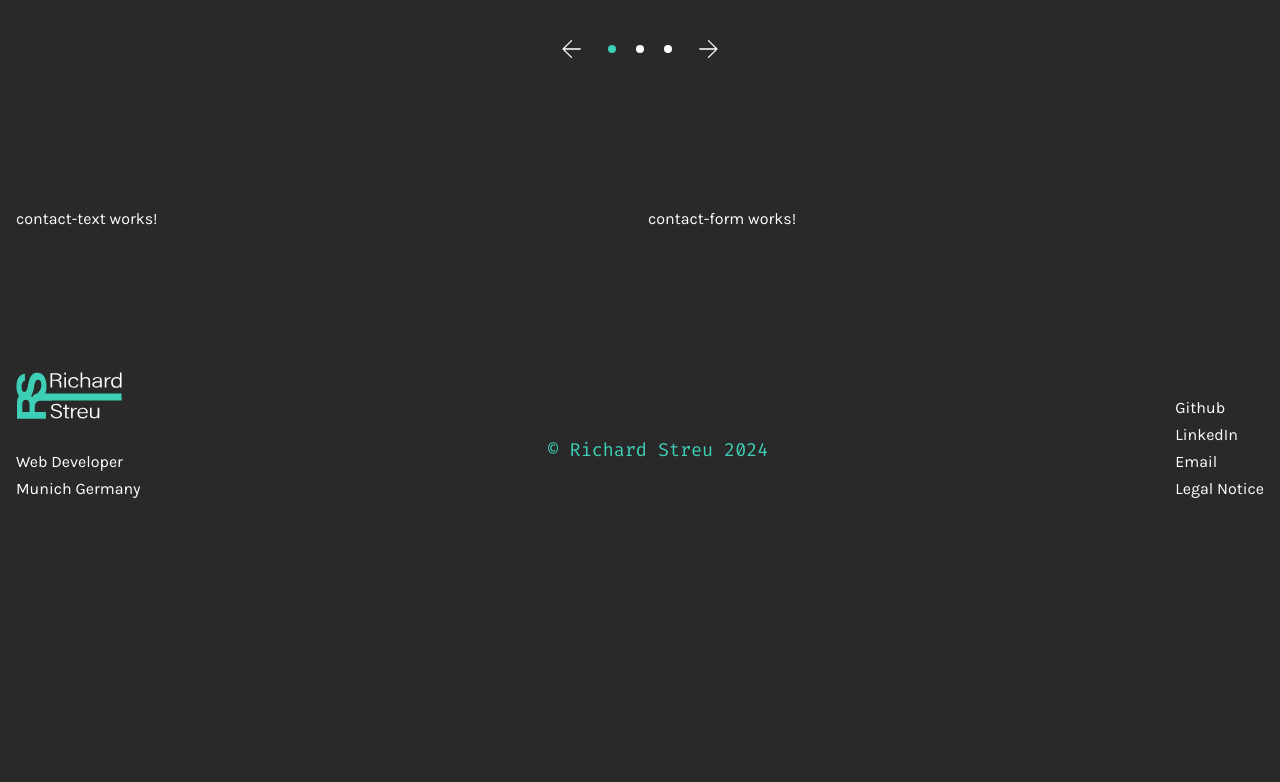
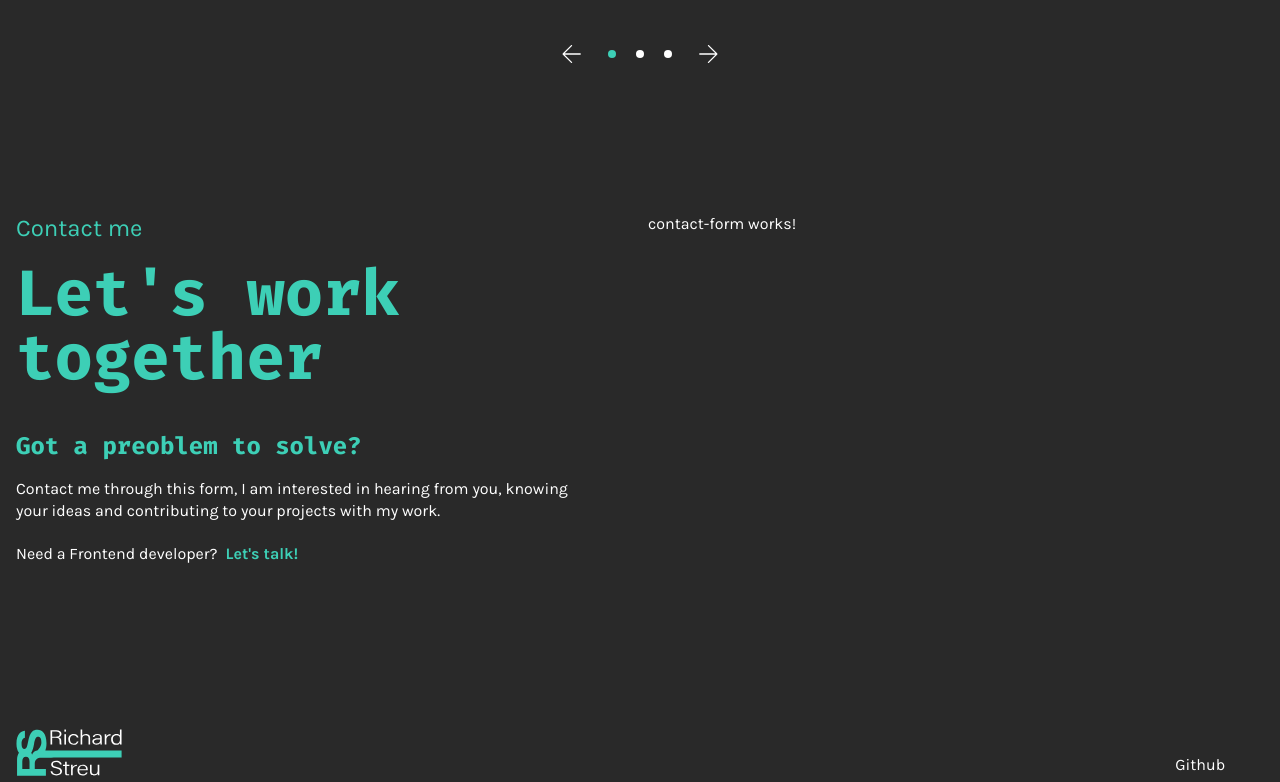
Before and after one commit to RichardStreu/portfolioAngular, an Angular app: page / in a window 1280 px wide. Shown: the part 3772-4554 px from the top of the page. Before the commit the page ends 4334 px from the top, so only its background shows below. Built offline with nearby package versions, Linux system fonts and the light colour scheme.

Commit message:
feat: update font styles and enhance contact text layout for improved readability

```diff
--- a/src/app/components/project-modal/project-modal.component.scss
+++ b/src/app/components/project-modal/project-modal.component.scss
@@ -52,7 +52,7 @@
         }
 
         .nameField {
-          font-family: "Fira Code", monospace;
+          font-family: "Fira", monospace;
           font-weight: 700;
           font-size: 3.25rem;
           padding-bottom: 2rem;
--- a/src/app/landing-page/sections/e-references/e-references.component.scss
+++ b/src/app/landing-page/sections/e-references/e-references.component.scss
@@ -10,7 +10,7 @@
     align-items: center;
 
     p {
-      font-family: "Fira Code", monospace;
+      font-family: "Fira", monospace;
       font-size: 2rem;
       font-weight: 700;
       padding-bottom: 2.5rem;
--- a/src/app/landing-page/sections/f-contact/contact-text/contact-text.component.html
+++ b/src/app/landing-page/sections/f-contact/contact-text/contact-text.component.html
@@ -1 +1,7 @@
-<p>contact-text works!</p>
+<div class="contactText">
+  <p class="contactMe">{{contactMeText}}</p>
+  <p class="letsWork">{{letsWorkText}}</p>
+  <p class="solve">{{solveText}}</p>
+  <p class="myWorkDev">{{myWorkText}}</p>
+  <p class="myWorkDev">{{needDevText}}<span class="letsTalk">{{letsTalkText}}</span></p>
+</div>
--- a/src/app/landing-page/sections/f-contact/contact-text/contact-text.component.scss
+++ b/src/app/landing-page/sections/f-contact/contact-text/contact-text.component.scss
@@ -0,0 +1,44 @@
+@import "../../../../../styles.scss";
+
+.contactText {
+  display: flex;
+  flex-direction: column;
+
+  .contactMe {
+    font-family: "Karla", sans-serif;
+    font-size: 1.5rem;
+    color: $color-highLight;
+    padding-bottom: 1.25rem;
+  }
+
+  .letsWork {
+    font-family: "Fira", monospace;
+    font-size: 4rem;
+    line-height: 4rem;
+    font-weight: 700;
+    color: $color-highLight;
+    padding-bottom: 2.5rem;
+  }
+
+  .solve {
+    font-family: "Fira", monospace;
+    font-size: 1.5rem;
+    font-weight: 700;
+    color: $color-highLight;
+    padding-bottom: 1rem;
+  }
+
+  .myWorkDev {
+    font-family: "Karla", sans-serif;
+    font-size: 1rem;
+    line-height: 1.4rem;
+    color: white;
+    padding-bottom: 1.25rem;
+
+    .letsTalk {
+      color: $color-highLight;
+      font-weight: 700;
+      padding-left: 0.5rem;
+    }
+  }
+}
```
Also changed, not shown: src/styles.scss (line endings or trailing spaces).
